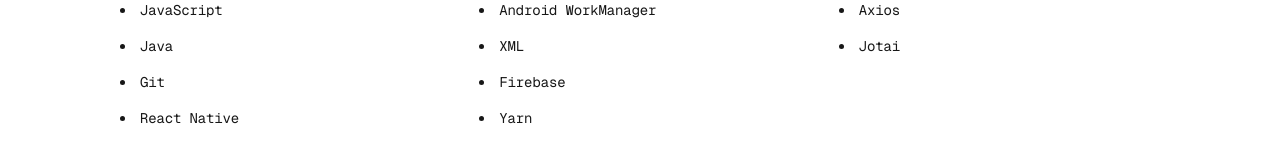
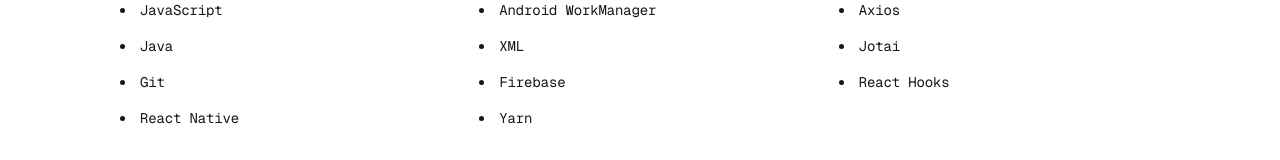
Before and after one commit to endlessrequiem/portfolio-site, a Next.js app: page / in a window 1280 px wide. Shown: the part 628-788 px from the top of the page. Built offline with nearby package versions, Linux system fonts and the light colour scheme.

Commit message:
update strings

```diff
--- a/src/app/page.strings.ts
+++ b/src/app/page.strings.ts
@@ -20,7 +20,8 @@
         "Jest",
         "Retrofit",
         "Axios",
-        "Jotai"
+        "Jotai",
+        "React Hooks"
     ],
     experienceHeader: "Experience",
     companies: ["SmartRent"],
```
